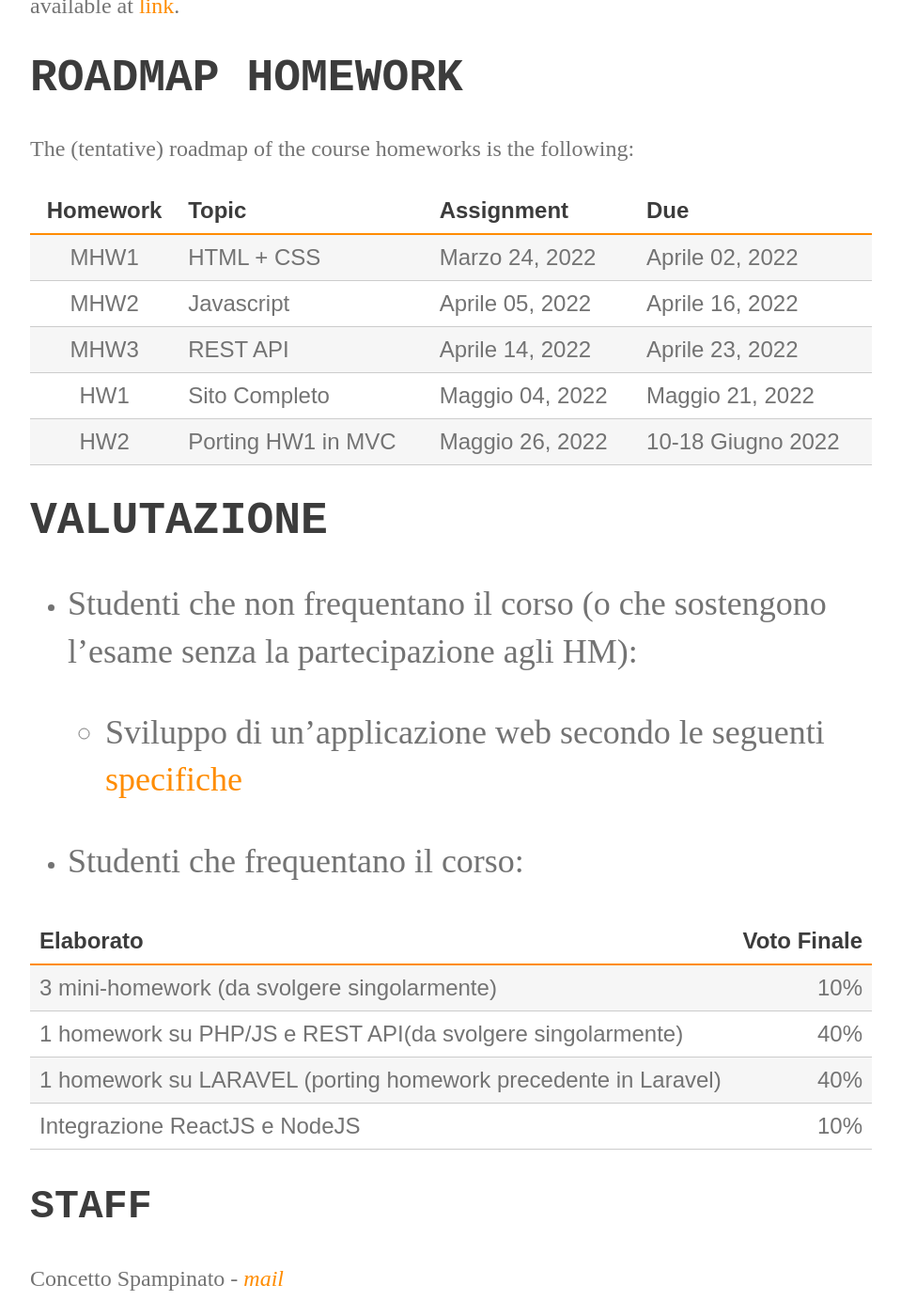
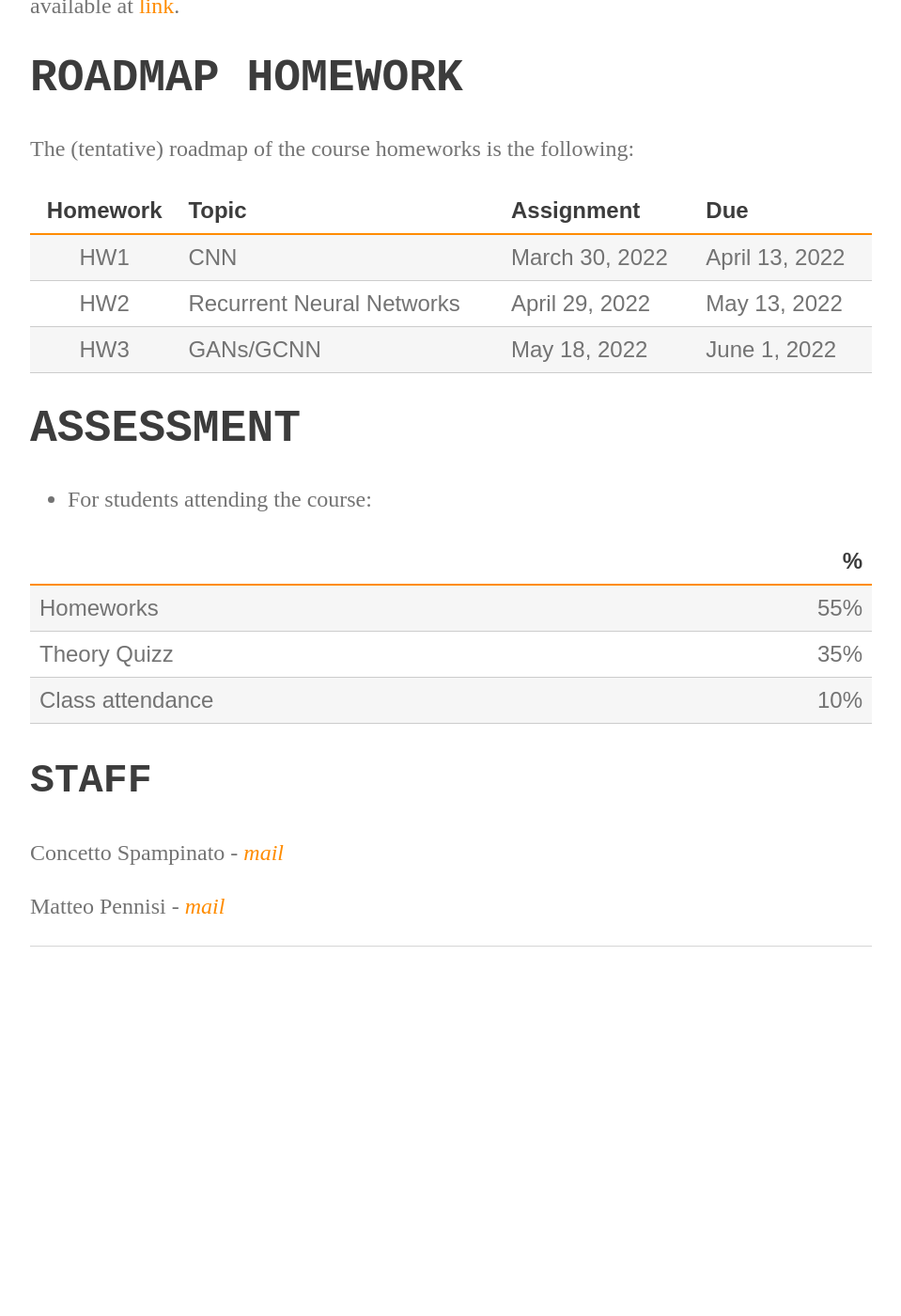
Before and after one commit to perceivelab/knowledge-discovery-course, a Jekyll site: the page built from index.md, in a window 1280 px wide and 1400 px high, scrolled down 1378 px. Shown: the whole window at 94% size, without its empty margins (160-1119 px from the left). Built offline with Jekyll 4.4.1, drawn with Linux system fonts in a browser that asks for light colours; our own code applies the rules of GitHub Pages for plain Markdown files; after the commit the page ends 2445 px from its top, so only the background shows below that; some of the changed text lies outside the part shown.

Commit message:
Update index.md

```diff
--- a/index.md
+++ b/index.md
@@ -3,12 +3,12 @@
 ### Welcome to Knowledge Discovery Course 2022.
 
 
-## CLASS SCHEDULE
+## SCHEDULE
 
-| Lezioni A-L     | Lezioni M-Z   |
-| :----------:    | --------------|
-| Martedì 11-14    | Martedì 11-14  |
-| Giovedì 11-14    | Giovedì 15-18  |
+| Classes     |
+| :----------:    |
+| Wednesday 15-17    |
+| Friday 15-17    |
 
 
 
@@ -32,26 +32,21 @@
 
 | Homework | Topic              | Assignment    | Due          |
 | :-------:| ------------------ | --------------- | -------          |
-| MHW1     | HTML + CSS         | Marzo 24, 2022  | Aprile 02, 2022    |
-| MHW2     | Javascript         | Aprile 05, 2022  | Aprile 16, 2022   |
-| MHW3     | REST API           | Aprile 14, 2022 | Aprile 23, 2022   |
-| HW1      | Sito Completo      | Maggio 04, 2022 | Maggio 21, 2022   |
-| HW2      | Porting HW1 in MVC | Maggio 26, 2022 | 10-18 Giugno 2022    |
+| HW1      | CNN    | March 30, 2022 | April 13, 2022   |
+| HW2      | Recurrent Neural Networks | April 29, 2022 | May 13, 2022    |
+| HW3      | GANs/GCNN | May 18, 2022 | June 1, 2022    |
 
-# VALUTAZIONE
 
-- Studenti che non frequentano il corso (o che sostengono l'esame senza la partecipazione agli HM):
+# ASSESSMENT
 
-  - Sviluppo di un'applicazione web secondo le seguenti [specifiche][404]
+- For students attending the course:
 
-- Studenti che frequentano il corso:
+|      | %   |
+| :--------     |    -------: |
+| Homeworks | 55% |
+| Theory Quizz  | 35%  |
+| Class attendance| 10% |
 
-| Elaborato     | Voto Finale   |
-| :--------     |    -------: |
-| 3 mini-homework (da svolgere singolarmente) | 10% |
-| 1 homework su PHP/JS e REST API(da svolgere singolarmente)    | 40%  |
-| 1 homework su LARAVEL (porting homework precedente in Laravel) | 40% |
-| Integrazione ReactJS e NodeJS | 10% |
 
 
 
```
